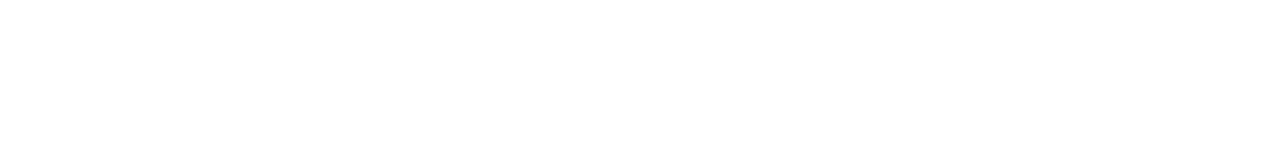
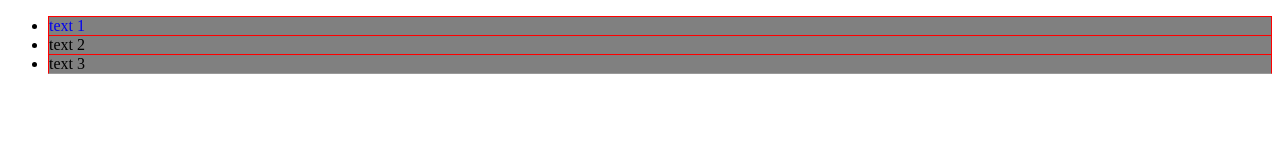
Before and after one commit to nikaz123/html123-, a plain HTML site: page lesson3/lesson3.html in a window 1280 px wide. Drawn offline with Linux system fonts and the light colour scheme.

Commit message:
commit lesson3

```diff
--- a/lesson3/lesson3.html
+++ b/lesson3/lesson3.html
@@ -11,6 +11,17 @@
 
 
 
+  <nav class="menu" id="mainMenu">
+      <ul>
+
+          <li> <a  href="mainMenu" class="menu-item"> text 1</a> </li>
+          <li> <a class="menu-item"> text 2</a> </li>
+          <li> <a class="menu-item"> text 3 </a> </li>
+
+      </ul>
+       </nav>
+
+
 
 </body>
 </html>
--- a/lesson3/style/lesson3.css
+++ b/lesson3/style/lesson3.css
@@ -0,0 +1,36 @@
+   /* .menu-item {
+    color: blue;
+    display: block;
+
+}
+   .menu-item:first-of-type {
+    color: yellow;
+}
+
+    .menu-item:last-of-type {
+    color: red;
+}
+    .menu ul {
+        margin:0;
+        padding: 0;
+list-style-type: none;
+    }*/
+
+    .menu li {
+        border: 1px solid red;
+       /* border-bottom: none;*/
+        background-color: gray;
+    }
+
+   .menu li+li {margin-top: -1px;}
+
+
+.menu li:last-child{border-bottom: 1px solid #999 }
+
+   .menu li:hover a { color: yellow;}
+
+   .menu li a{
+        display: block;
+        text-decoration: none;
+    }
+ #mainMenu:target {width: 50%;}
```
